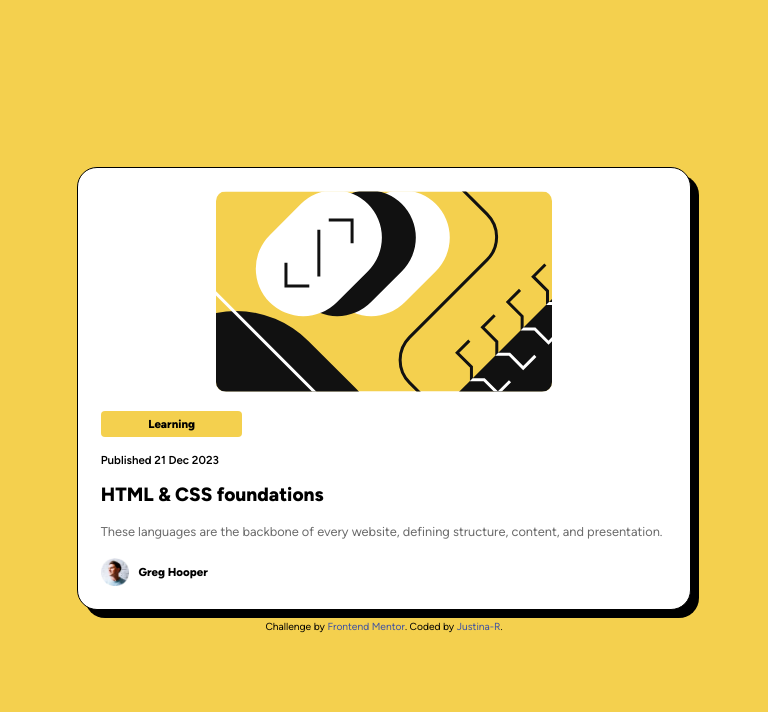
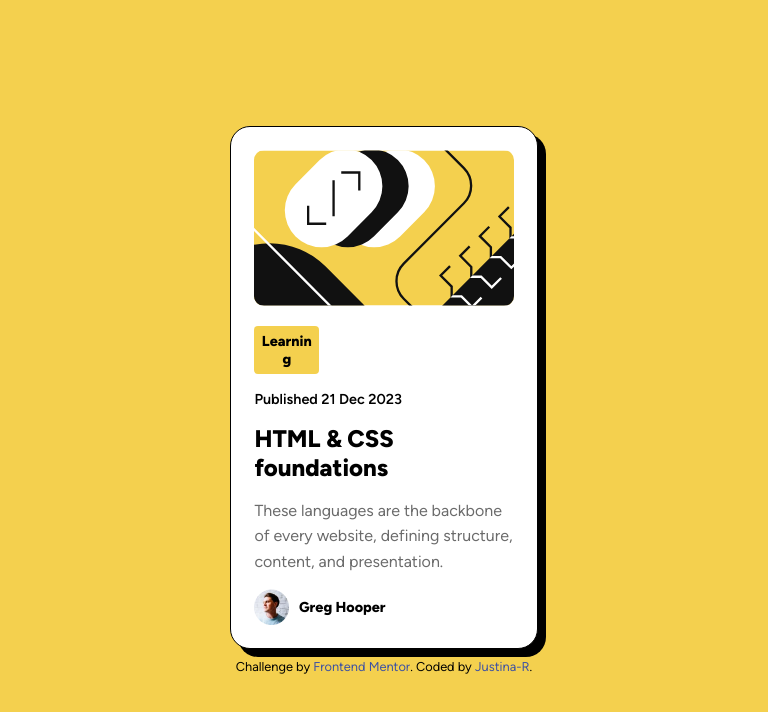
Before and after one commit to Justina-R/Frontend-Mentor, a plain HTML site: page blog-preview-card-main/live-site/index.html in a window 768 px wide. Drawn offline with Linux system fonts and the light colour scheme.

Commit message:
Correcciones en ejercicio 2

```diff
--- a/blog-preview-card-main/live-site/index.html
+++ b/blog-preview-card-main/live-site/index.html
@@ -19,19 +19,19 @@
     <div class="card">
       <div class="imagen"><img src="../assets/images/illustration-article.svg" alt="Imagen ilustrada para introducir a HTML y CSS"></div>
       <div class="categoria">Learning</div>
-      <div class="publicacion">Published 21 Dec 2023</div>
-      <div class="titulo">HTML & CSS foundations</div>
-      <div class="contenido">These languages are the backbone of every website, defining structure, content, and presentation.</div>
+      <p class="publicacion">Published 21 Dec 2023</p>
+      <h1 class="titulo">HTML & CSS foundations</h1>
+      <p class="contenido">These languages are the backbone of every website, defining structure, content, and presentation.</p>
       <div class="autor">
         <img src="../assets/images/image-avatar.webp" alt="imagen del autor del blog">
-        <div class="nombre">Greg Hooper</div>
+        <p class="nombre">Greg Hooper</p>
       </div>
     </div>
 
-    <div class="attribution">
+    <p class="attribution">
       Challenge by <a href="https://www.frontendmentor.io?ref=challenge" target="_blank">Frontend Mentor</a>.
       Coded by <a href="https://github.com/Justina-R">Justina-R</a>.
-    </div>
+    </p>
   </div>
 </body>
 </html>
--- a/blog-preview-card-main/live-site/styles.css
+++ b/blog-preview-card-main/live-site/styles.css
@@ -23,6 +23,7 @@ body {
     display: flex;
     flex-direction: column;
     gap: 10px;
+    max-width: 600px;
     width: 28%;
 }
 
@@ -70,6 +71,10 @@ body {
     margin: 16px 0px;
 }
 
+.titulo:hover, .titulo:active, .titulo:focus {
+    color: hsl(47, 88%, 63%);
+}
+
 .contenido {
     line-height: 1.6;
     margin-bottom: 15px;
@@ -91,7 +96,6 @@ body {
 }
 
 .autor img {
-    /* width: 40px; */
     height: 2.2rem;
     object-fit: cover;
 }
@@ -107,12 +111,18 @@ body {
   text-decoration: none;
 }
 
-
+/* Estilos para celulares grandes */
 @media only screen and (max-width: 768px) {
-    * {
-        font-size: 0.8rem;
-    }
     .contenedor {
-        width: 80%;
+        max-width: 400px;
+        width: 85%;
     }
 }
+
+/* Estilos para tablets */
+@media (min-width: 768px) and (max-width: 1024px) {
+    .contenedor {
+        max-width: 400px;
+        width: 40%;
+    }
+}
```
